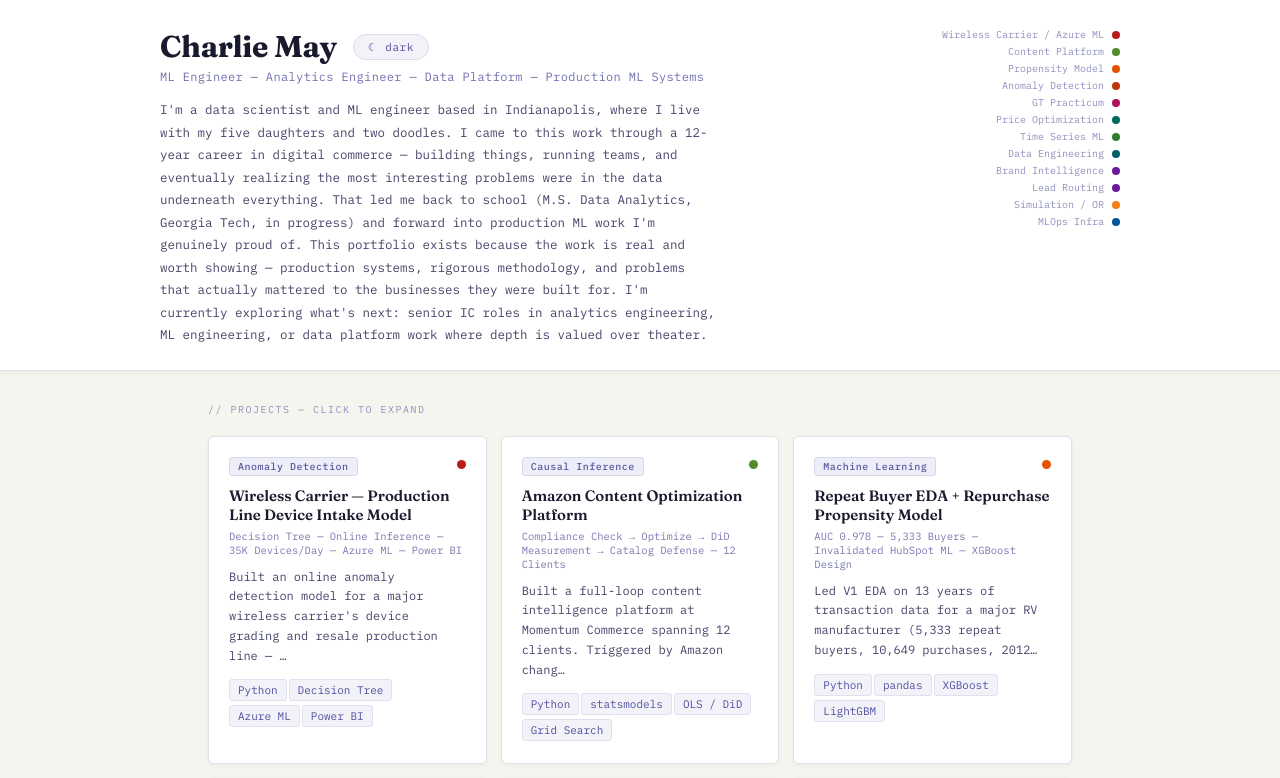
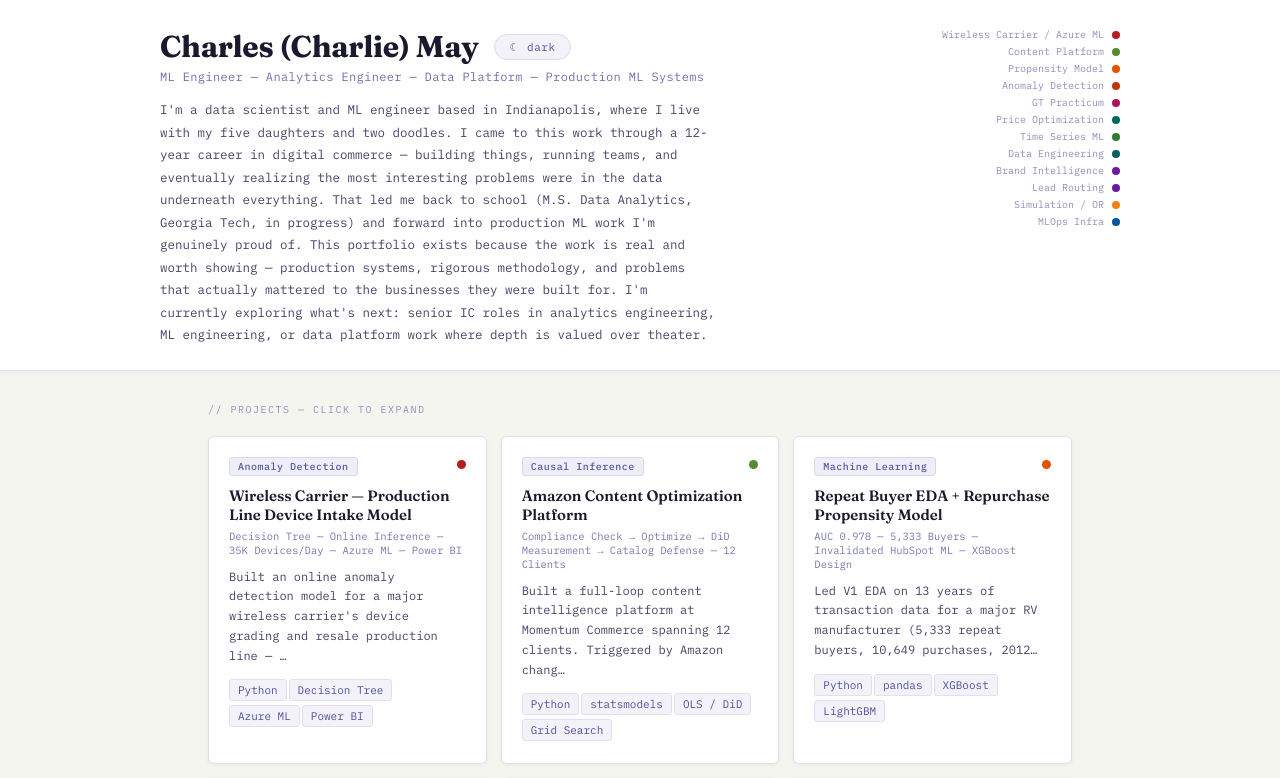
Before and after one commit to cmay45/portfolio, a React (Vite) app: page / in a window 1280 px wide. Shown: the top 778 px of the page. Built offline with nearby package versions, Linux system fonts and the light colour scheme.

Commit message:
copy tweaks

```diff
--- a/src/Portfolio.jsx
+++ b/src/Portfolio.jsx
@@ -508,7 +508,7 @@ export default function Portfolio() {
             <div style={{ flex: 1, minWidth: 280 }}>
               <div style={{ display: "flex", alignItems: "center", gap: 16, marginBottom: 4 }}>
                 <div style={{ fontFamily: "\'Fraunces\',serif", fontSize: 30, fontWeight: 700, color: t.nameText, letterSpacing: "-0.01em" }}>
-                  Charlie May
+                  Charles (Charlie) May
                 </div>
                 <button className="toggle-btn" style={{ background: t.toggleBg, borderColor: t.toggleBorder, color: t.toggleText }} onClick={() => setDark(!dark)}>
                   {dark ? "☀ light" : "☾ dark"}
```
